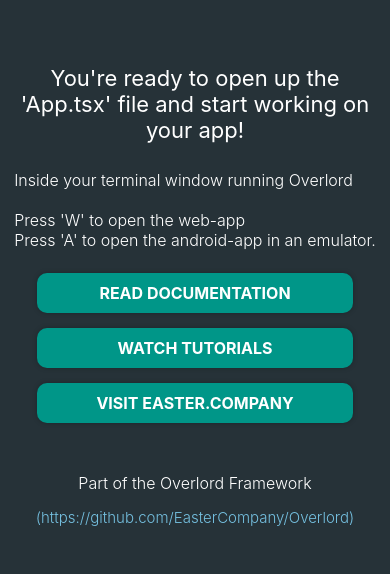
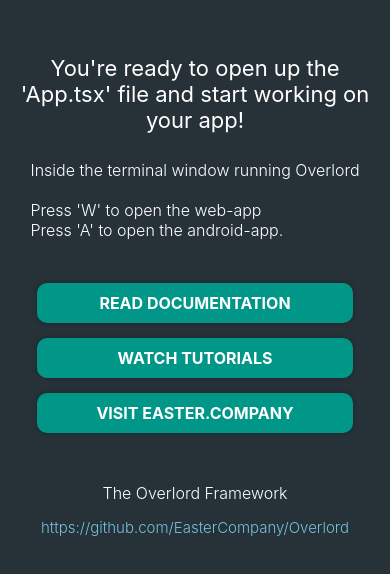
Before and after one commit to EasterCompany/Overlord-1.2-Native-Client-Template, a React Native app: screen / in a window 390 px wide. Shown: the part 132-706 px from the top of the page. Built offline with nearby package versions, Linux system fonts and the light colour scheme.

Commit message:
[STABLE] V1.0.0

```diff
--- a/App.tsx
+++ b/App.tsx
@@ -15,9 +15,9 @@
     </Text>
 
     <Text style={styles.text}>
-      Inside your terminal window running Overlord{'\n\n'}
+      Inside the terminal window running Overlord{'\n\n'}
       Press 'W' to open the web-app{'\n'}
-      Press 'A' to open the android-app in an emulator.{'\n'}
+      Press 'A' to open the android-app.{'\n\n'}
     </Text>
 
     <View style={styles.container}>
@@ -41,13 +41,13 @@
     </View>
 
     <Text style={[styles.text, {marginTop: 50}]}>
-      Part of the Overlord Framework
+      The Overlord Framework
     </Text>
 
     <Text style={styles.hyperlink} onPress={() => {
       Linking.openURL('https://github.com/EasterCompany/Overlord')
     }}>
-      (https://github.com/EasterCompany/Overlord)
+      https://github.com/EasterCompany/Overlord
     </Text>
   </View>
 </View>
```
Also changed, not shown: assets/splash.png, 1 other file (tests, documents, lock files or other folders).
